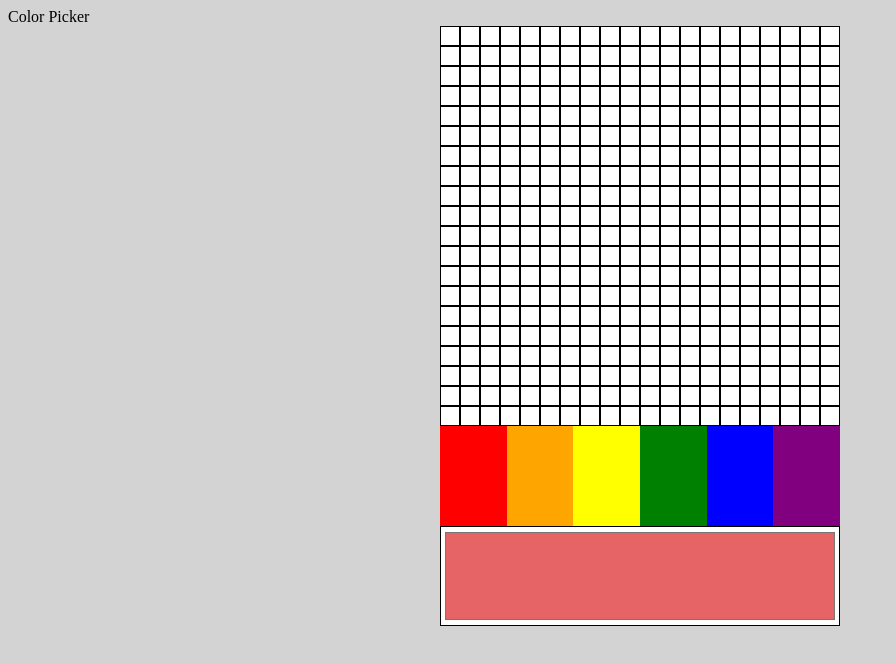
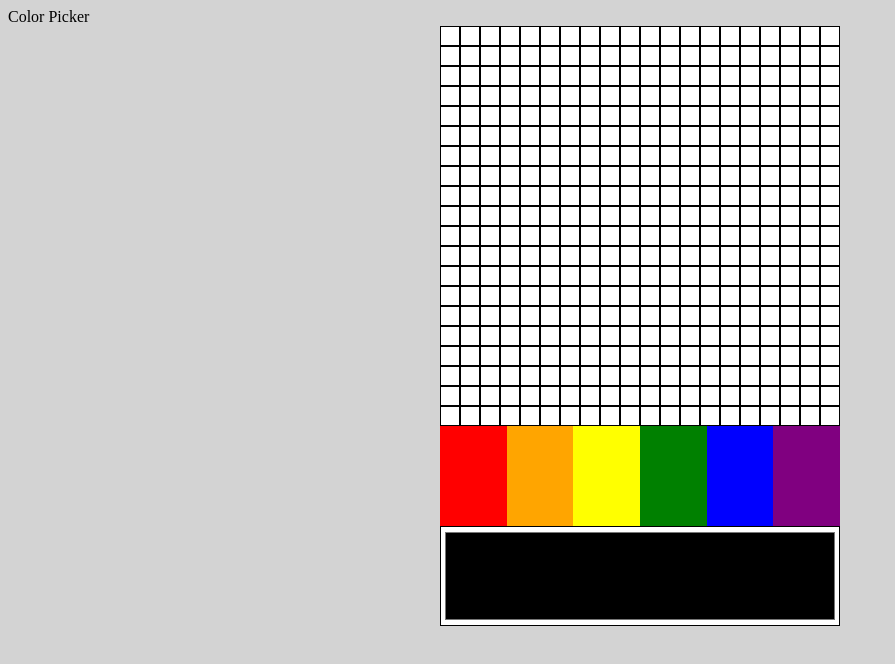
Before and after one commit to tylerconway/PixelArt, a plain HTML site: page index.html in a window 1280 px wide. Shown: the whole page, without its empty margins (0-895 px from the left). Drawn offline with Linux system fonts and the light colour scheme.

Commit message:
changed to black

```diff
--- a/index.html
+++ b/index.html
@@ -19,7 +19,7 @@
 </div>
 <div>
     <input type="color" id="picker" name="picker"
-           value="#e66465">
+           value="#000000">
     <label for="picker">Color Picker</label>
 </div>
 
```
